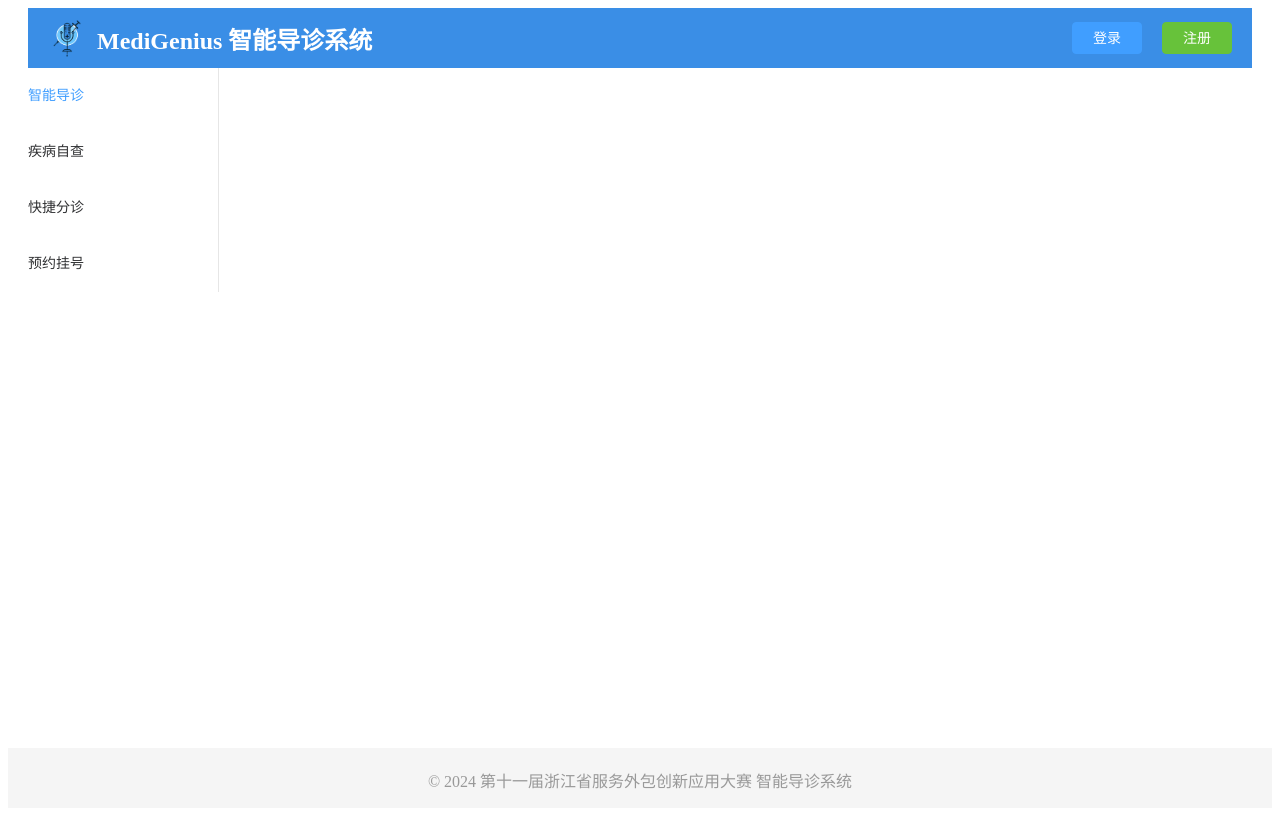
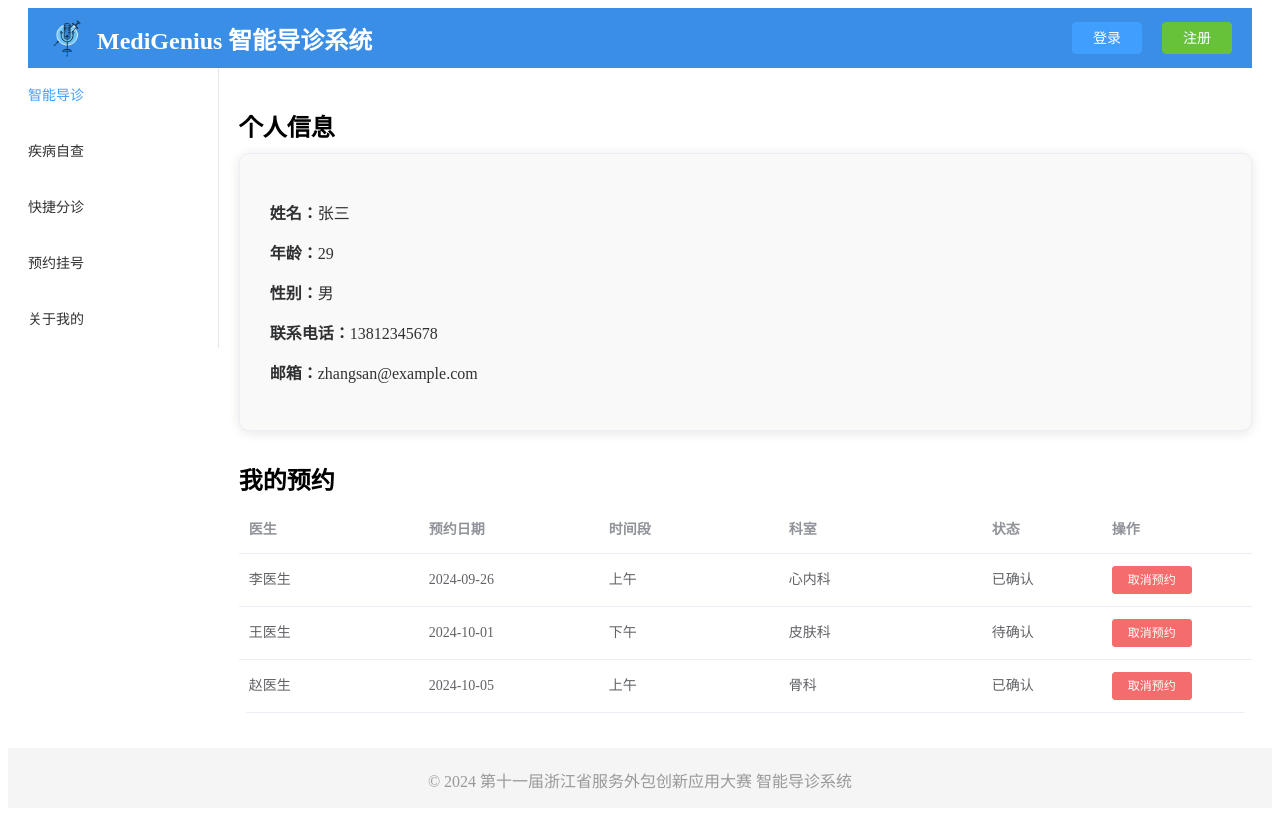
Before and after one commit to Mrpsy666/Ai-Guidence-vue2, a Vue app: page /myself in a window 1280 px wide. Built offline with nearby package versions, Linux system fonts and the light colour scheme.

Commit message:
add aboutmyself page

```diff
--- a/package.json
+++ b/package.json
@@ -12,7 +12,8 @@
     "core-js": "^3.8.3",
     "element-ui": "^2.15.14",
     "vue": "^2.6.14",
-    "vue-router": "^3.6.5"
+    "vue-router": "^3.6.5",
+    "vuex": "^3.6.2"
   },
   "devDependencies": {
     "@babel/core": "^7.12.16",
--- a/src/App.vue
+++ b/src/App.vue
@@ -9,6 +9,7 @@
             <el-menu-item index="2">疾病自查</el-menu-item>
             <el-menu-item index="3">快捷分诊</el-menu-item>
             <el-menu-item index="4">预约挂号</el-menu-item>
+            <el-menu-item index="5">关于我的</el-menu-item>
           </el-menu>
         </el-col>
         <el-col :span="20">
@@ -60,6 +61,12 @@ export default {
             throw err;
           }
         });
+      } else if (key === '5'){
+        this.$router.push({ path: '/myself'}).catch((err) =>{
+          if(err.name != 'NavigationDuplicated'){
+            throw err;
+          }
+        });
       }
     },
   },
--- a/src/router.js
+++ b/src/router.js
@@ -10,6 +10,7 @@ import SearchDepartment from "@/views/SearchDepartment.vue";
 import SearchDoctor from "@/views/SearchDoctor.vue";
 import AppointPage from "@/views/AppointPage.vue";
 import DepartmentDetail from "@/views/DepartmentDetail.vue";
+import AboutMyself from "@/views/AboutMyself.vue";
 
 Vue.use(VueRouter);
 
@@ -25,6 +26,7 @@ const routes = [
   { path: '/doctor/:id', component: DoctorDetails},
   { path: '/appoint-doctor/:id', component: AppointPage},
   { path: '/department/:id', component: DepartmentDetail},
+  { path: '/myself', component: AboutMyself}
 ];
 
 const router = new VueRouter({
--- /dev/null
+++ b/src/views/AboutMyself.vue
@@ -0,0 +1,147 @@
+<template>
+  <div class="about-myself">
+    <!-- 个人信息部分 -->
+    <div class="personal-info">
+      <h2>个人信息</h2>
+      <el-card class="box-card">
+        <div>
+          <p><strong>姓名：</strong>{{ userInfo.name }}</p>
+          <p><strong>年龄：</strong>{{ userInfo.age }}</p>
+          <p><strong>性别：</strong>{{ userInfo.gender }}</p>
+          <p><strong>联系电话：</strong>{{ userInfo.phone }}</p>
+          <p><strong>邮箱：</strong>{{ userInfo.email }}</p>
+        </div>
+      </el-card>
+    </div>
+
+    <!-- 已预约信息部分 -->
+    <div class="appointments">
+      <h2>我的预约</h2>
+      <el-table :data="appointments" style="width: 100%">
+        <el-table-column prop="doctor" label="医生" width="180"></el-table-column>
+        <el-table-column prop="date" label="预约日期" width="180"></el-table-column>
+        <el-table-column prop="timeSlot" label="时间段" width="180"></el-table-column>
+        <el-table-column prop="department" label="科室"></el-table-column>
+        <el-table-column prop="status" label="状态" width="120"></el-table-column>
+        <el-table-column label="操作" width="150">
+          <template v-slot="scope">
+            <el-button
+              type="danger"
+              size="mini"
+              @click="cancelAppointment(scope.row)">
+              取消预约
+            </el-button>
+          </template>
+        </el-table-column>
+      </el-table>
+    </div>
+
+    <!-- 取消确认弹窗 -->
+    <el-dialog :visible.sync="dialogVisible" title="取消预约">
+      <p>您确定要取消这次预约吗？</p>
+      <span slot="footer" class="dialog-footer">
+        <el-button @click="dialogVisible = false">取消</el-button>
+        <el-button type="primary" @click="confirmCancel">确认</el-button>
+      </span>
+    </el-dialog>
+  </div>
+</template>
+
+<script>
+export default {
+  data() {
+    return {
+      // 个人信息模拟数据
+      userInfo: {
+        name: '张三',
+        age: 29,
+        gender: '男',
+        phone: '13812345678',
+        email: 'zhangsan@example.com',
+      },
+      // 已预约信息模拟数据
+      appointments: [
+        {
+          doctor: '李医生',
+          date: '2024-09-26',
+          timeSlot: '上午',
+          department: '心内科',
+          status: '已确认',
+        },
+        {
+          doctor: '王医生',
+          date: '2024-10-01',
+          timeSlot: '下午',
+          department: '皮肤科',
+          status: '待确认',
+        },
+        {
+          doctor: '赵医生',
+          date: '2024-10-05',
+          timeSlot: '上午',
+          department: '骨科',
+          status: '已确认',
+        },
+      ],
+      dialogVisible: false,  // 控制弹窗显示
+      appointmentToCancel: null,  // 需要取消的预约
+    };
+  },
+  methods: {
+    // 用户点击取消预约时，弹出确认框
+    cancelAppointment(appointment) {
+      this.appointmentToCancel = appointment;  // 存储要取消的预约
+      this.dialogVisible = true;  // 显示弹窗
+    },
+    // 确认取消操作
+    confirmCancel() {
+      this.appointments = this.appointments.filter(
+        (item) => item !== this.appointmentToCancel
+      );
+      this.dialogVisible = false;  // 关闭弹窗
+      this.appointmentToCancel = null;  // 重置状态
+    },
+  },
+};
+</script>
+
+<style scoped>
+.about-myself {
+  padding: 20px;
+}
+
+.personal-info {
+  margin-bottom: 30px;
+}
+
+.personal-info h2,
+.appointments h2 {
+  margin-bottom: 10px;
+}
+
+.el-card {
+  padding: 10px;
+  background-color: #f9f9f9;
+  border-radius: 10px;
+  box-shadow: 0 2px 12px rgba(0, 0, 0, 0.1);
+}
+
+.el-table {
+  background-color: #ffffff;
+  border-radius: 10px;
+  overflow: hidden;
+}
+
+.el-table th,
+.el-table td {
+  text-align: center;
+}
+
+.appointments {
+  margin-top: 30px;
+}
+
+.dialog-footer {
+  text-align: right;
+}
+</style>
--- a/src/views/FastDiagnosis.vue
+++ b/src/views/FastDiagnosis.vue
@@ -31,7 +31,6 @@
               <el-checkbox label="胸闷">胸闷</el-checkbox>
               <el-checkbox label="乏力">乏力</el-checkbox>
               <el-checkbox label="浮肿">浮肿</el-checkbox>
-              <el-checkbox label="头晕">头晕</el-checkbox>
               <el-checkbox label="耳鸣">耳鸣</el-checkbox>
               <el-checkbox label="骨折">骨折</el-checkbox>
               <el-checkbox label="关节疼痛">关节疼痛</el-checkbox>
```
Also changed, not shown: src/store.js (added), 1 other file (tests, documents, lock files or other folders).
